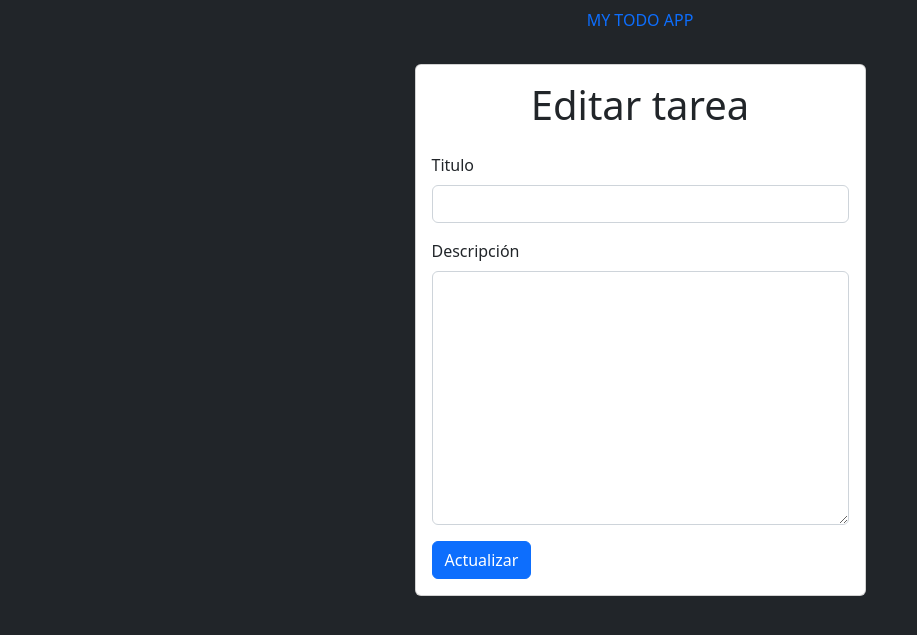
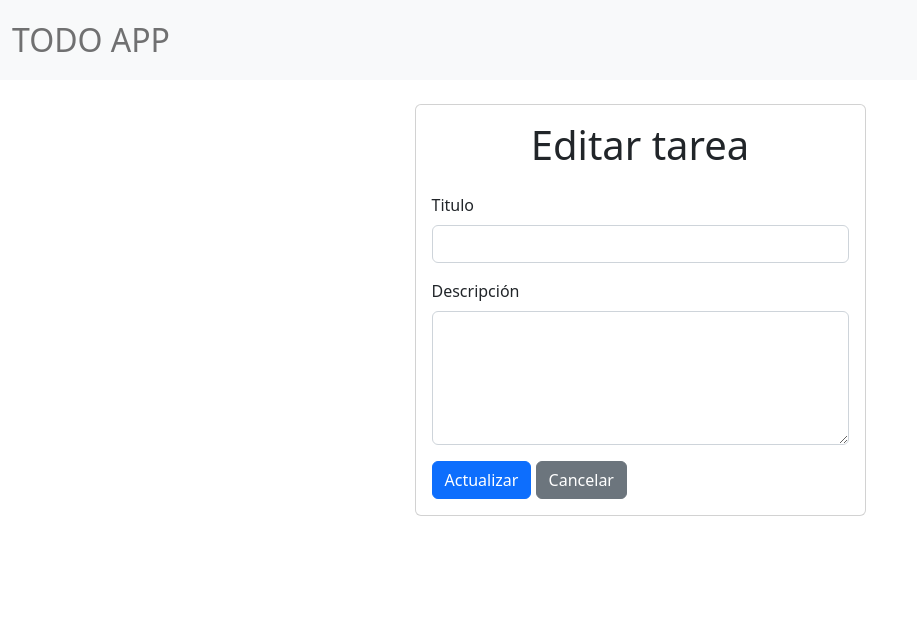
Before and after one commit to JorgeGarcia20/todo_app, a Flask app: template templates/update.html in a window 1280 px wide. Shown: the top 635 px of the page, without its empty margins (0-917 px from the left). Run offline with Flask 2, Linux system fonts and the light colour scheme; the template is opened without the code that fills it, so the values that code supplies are empty.

Commit message:
Agregando funcionalidades para completar y volver activar una tarea y funcionalidad para cancelar la edicion de una tarea

```diff
--- a/templates/base.html
+++ b/templates/base.html
@@ -17,12 +17,15 @@
 		crossorigin="anonymous"></script>
 </head>
 
-<body class="bg-dark">
-	<ul class="nav justify-content-center">
-		<li class="nav-item">
-			<a class="nav-link active" aria-current="page" href="#">MY TODO APP</a>
-		</li>
-	</ul>
+<body>
+
+	<nav class="navbar bg-light">
+		<div class="container-fluid">
+			<span class="navbar-text fs-2">
+				TODO APP
+			</span>
+		</div>
+	</nav>
 
 	<div class="container mt-4">
 		{% block body %}
--- a/templates/update.html
+++ b/templates/update.html
@@ -13,9 +13,11 @@
                     <div class="mb-3">
                         <label for="description" class="form-label">Descripción</label>
                         <textarea class="form-control" name="description" id="description" cols="30"
-                            rows="10">{{task.description}}</textarea>
+                            rows="5">{{task.description}}</textarea>
                     </div>
                     <button type="submit" class="btn btn-primary">Actualizar</button>
+                    <a class="btn btn-secondary" href="{{url_for('tasks.index')}}">Cancelar</a>
+
                 </form>
             </div>
         </div>
```
Also changed, not shown: routes/tasks.py (+18 -0 lines), templates/index.html (+11 -6 lines).
